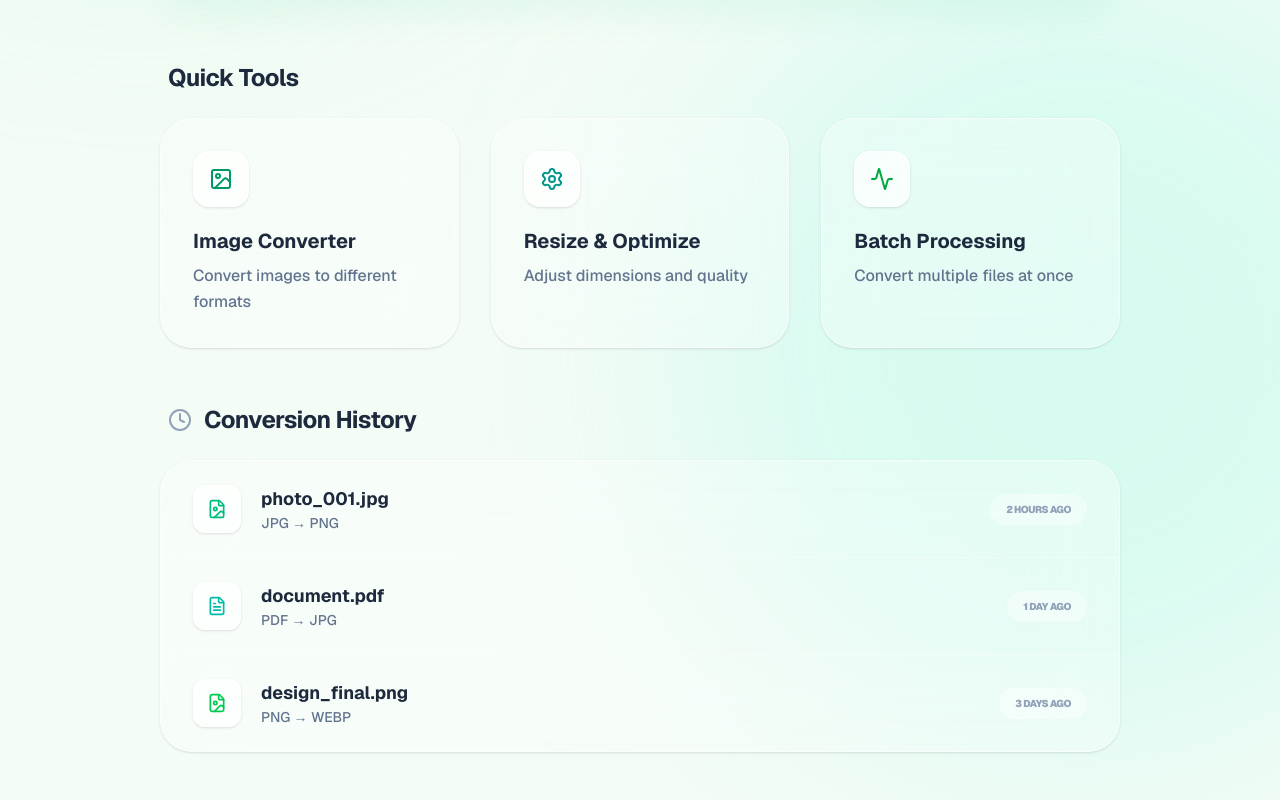
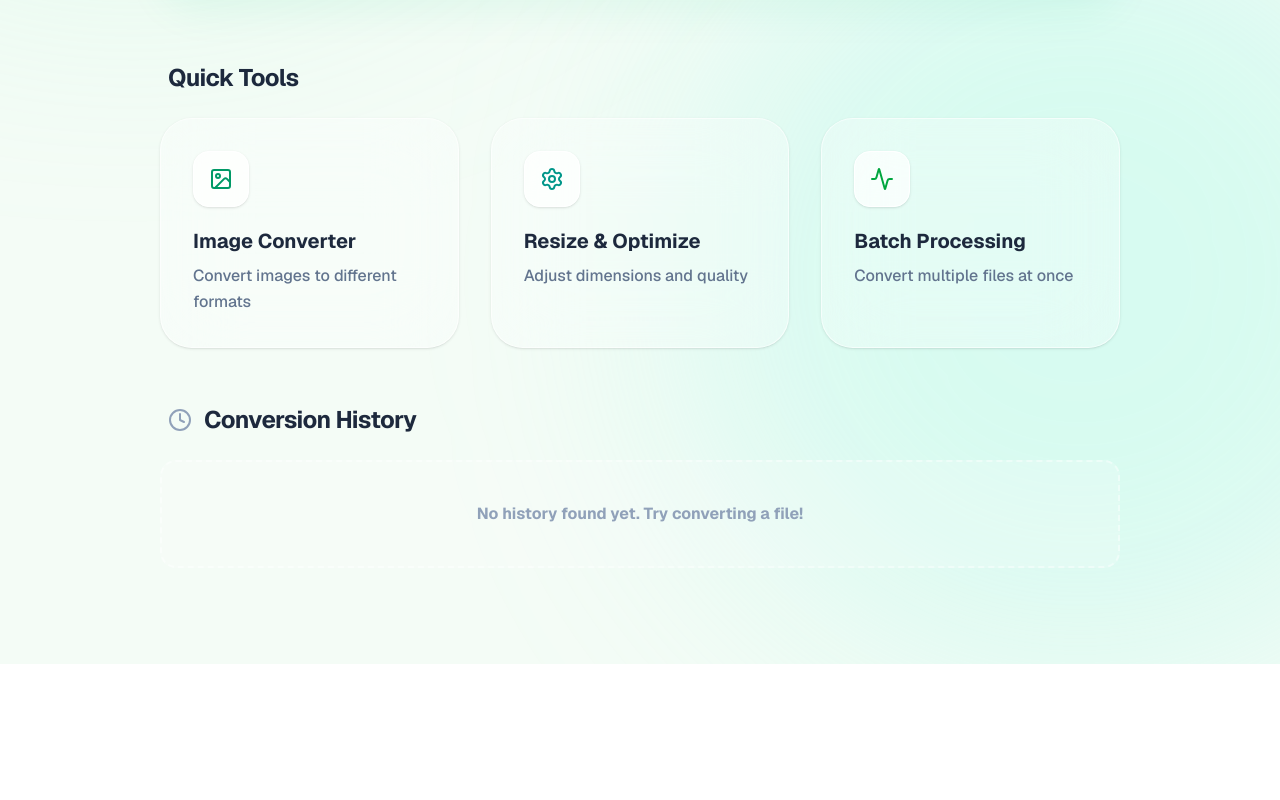
Before and after one commit to Ajoy12roy/Convert-hub, a Next.js app: page /profile in a window 1280 px wide. Shown: the part 730-1530 px from the top of the page. After the commit the page ends 1394 px from the top, so only its background shows below. Built offline with nearby package versions, Linux system fonts and the light colour scheme.

Commit message:
recent history

```diff
--- a/app/profile/page.tsx
+++ b/app/profile/page.tsx
@@ -19,9 +19,9 @@ import {
 } from 'lucide-react';
 
 import { useAuthStore } from '@/store/useAuthStore';
-import { useRouter } from 'next/navigation'; // ✅ যুক্ত করা হয়েছে: useRouter হুক
+import { useRouter } from 'next/navigation';
 
-// ✅ Typewriter Effect Hook (Fix for first letter issue)
+// ✅ Typewriter Effect Hook
 const useTypewriter = (text: string, speed: number = 60) => {
   const [displayedText, setDisplayedText] = useState('');
 
@@ -29,10 +29,9 @@ const useTypewriter = (text: string, speed: number = 60) => {
     if (!text) return;
 
     let i = 0;
-    setDisplayedText(''); // টেক্সট রিসেট করা
+    setDisplayedText('');
 
     const timer = setInterval(() => {
-      // slice(0, i + 1) ব্যবহার করায় প্রথম অক্ষর থেকে শুরু হবে
       setDisplayedText(text.slice(0, i + 1));
       i++;
 
@@ -48,19 +47,20 @@ const useTypewriter = (text: string, speed: number = 60) => {
 };
 
 export default function ProfilePage() {
-  const { user, updateProfileImage, removeProfileImage, logout, history, addToHistory } = useAuthStore();
-  const router = useRouter(); // ✅ যুক্ত করা হয়েছে: রাউটার ইনিশিয়ালাইজেশন
+  const { user, updateProfileImage, removeProfileImage, logout, history } = useAuthStore();
+  const router = useRouter();
 
+  // ❌ আগের useEffect টি কমেন্ট করা হলো কারণ এটি পেজ ভিউ করলেই হিস্ট্রি বানাচ্ছিল।
+  // কনভার্ট হিস্ট্রি কাজ করানোর জন্য অন্য পেজ থেকে addToHistory কল করতে হবে।
+  /*
   useEffect(() => {
-  // পেজ ওপেন হলেই হিস্ট্রিতে ডাটা চলে যাবে
-  addToHistory("Profile Page", "Viewed Profile Settings");
-}, []);
+    addToHistory("Profile Page", "Viewed Profile Settings");
+  }, []);
+  */
 
-  // ✅ Premium Eligibility Logic
   const [daysStayed] = useState(0);
   const isEligible = daysStayed >= 60;
 
-  // ✅ Note Toggle State
   const [showNote, setShowNote] = useState(false);
 
   const [profileData, setProfileData] = useState({
@@ -70,7 +70,6 @@ export default function ProfilePage() {
     role: isEligible ? 'Premium User' : 'Non-Premium User'
   });
 
-  // ✅ Apply Typewriter Effect
   const typedFullName = useTypewriter(profileData.fullName, 80);
   const typedEmail = useTypewriter(profileData.email, 60);
   const typedUsername = useTypewriter(profileData.username, 80);
@@ -100,17 +99,10 @@ export default function ProfilePage() {
     setIsEditing(false);
   };
 
-  // ✅ যুক্ত করা হয়েছে: প্রতিটি টুলের জন্য নির্দিষ্ট 'path'
   const quickTools = [
     { title: "Image Converter", desc: "Convert images to different formats", icon: <ImageIcon className="w-6 h-6 text-emerald-600" />, path: "/image" },
     { title: "Resize & Optimize", desc: "Adjust dimensions and quality", icon: <Settings className="w-6 h-6 text-teal-600" />, path: "/video" },
     { title: "Batch Processing", desc: "Convert multiple files at once", icon: <Activity className="w-6 h-6 text-green-600" />, path: "/document" }
-  ];
-
-  const recentConversions = [
-    { name: "photo_001.jpg", conversion: "JPG → PNG", time: "2 hours ago", icon: <FileImage className="w-5 h-5 text-emerald-500" /> },
-    { name: "document.pdf", conversion: "PDF → JPG", time: "1 day ago", icon: <FileText className="w-5 h-5 text-teal-500" /> },
-    { name: "design_final.png", conversion: "PNG → WEBP", time: "3 days ago", icon: <FileImage className="w-5 h-5 text-green-500" /> }
   ];
 
   return (
@@ -246,8 +238,8 @@ export default function ProfilePage() {
             {quickTools.map((tool, index) => (
               <div
                 key={index}
-                onClick={() => router.push(tool.path)} // ✅ যুক্ত করা হয়েছে: ক্লিক করলে নির্দিষ্ট লিংকে যাবে
-                className="bg-white/30 backdrop-blur-2xl border border-white/60 shadow-sm hover:shadow-xl rounded-[2rem] p-8 cursor-pointer transition-all duration-300 hover:-translate-y-2 group"
+                onClick={() => router.push(tool.path)}
+                className="bg-white/30 backdrop-blur-2xl border border-white/60 shadow-sm hover:shadow-xl rounded-4xl p-8 cursor-pointer transition-all duration-300 hover:-translate-y-2 group"
               >
                 <div className="w-14 h-14 bg-white/70 rounded-2xl flex items-center justify-center mb-5 shadow-sm border border-white group-hover:scale-110 group-hover:rotate-3 transition-transform duration-300">
                   {tool.icon}
@@ -259,24 +251,35 @@ export default function ProfilePage() {
           </div>
         </div>
 
+        {/* ✅ Conversion History Section */}
         <div>
           <div className="flex items-center gap-3 mb-6 px-2">
             <Clock className="w-6 h-6 text-slate-400" />
             <h2 className="text-2xl font-bold text-slate-800 tracking-tight">Conversion History</h2>
           </div>
-          <div className="bg-white/30 backdrop-blur-2xl border border-white/60 shadow-sm rounded-4xl overflow-hidden">
-            {recentConversions.map((item, index) => (
-              <div key={index} className={`flex items-center justify-between p-6 md:px-8 hover:bg-white/50 transition-colors cursor-pointer group ${index !== recentConversions.length - 1 ? 'border-b border-white/40' : ''}`}>
-                <div className="flex items-center gap-5">
-                  <div className="w-12 h-12 bg-white/70 rounded-xl flex items-center justify-center shadow-sm border border-white group-hover:scale-110 transition-transform">{item.icon}</div>
-                  <div>
-                    <h4 className="text-lg text-slate-800 font-bold">{item.name}</h4>
-                    <p className="text-sm text-slate-500 font-medium">{item.conversion}</p>
+          <div className="grid grid-cols-1 gap-4">
+            {history.length > 0 ? (
+              history.map((item) => (
+                <div key={item.id} className="flex items-center justify-between p-5 bg-white/40 border border-white/60 rounded-2xl transition-all hover:bg-white/60">
+                  <div className="flex items-center gap-4">
+                    <div className="w-12 h-12 rounded-xl bg-white flex items-center justify-center shadow-sm">
+                      <Clock className="w-5 h-5 text-slate-400" />
+                    </div>
+                    <div>
+                      <p className="font-bold text-slate-800">{item.pageName}</p>
+                      <p className="text-xs font-bold text-slate-400 uppercase tracking-widest">{item.conversionType}</p>
+                    </div>
+                  </div>
+                  <div className="text-right">
+                    <span className="text-xs font-bold text-slate-400">{item.timestamp}</span>
                   </div>
                 </div>
-                <div className="text-[10px] font-black text-slate-400 bg-white/40 px-4 py-2 rounded-full uppercase tracking-tighter">{item.time}</div>
+              ))
+            ) : (
+              <div className="text-center py-10 bg-white/20 rounded-2xl border-2 border-dashed border-white/40">
+                <p className="text-slate-400 font-bold">No history found yet. Try converting a file!</p>
               </div>
-            ))}
+            )}
           </div>
         </div>
       </div>
--- a/app/video-downloader/page.tsx
+++ b/app/video-downloader/page.tsx
@@ -17,6 +17,7 @@ import {
   RefreshCcw
 } from 'lucide-react';
 import toast, { Toaster } from 'react-hot-toast';
+import { useAuthStore } from '@/store/useAuthStore';
 
 
 const TypewriterText = ({ text, speed = 100 }: { text: string; speed?: number }) => {
@@ -67,7 +68,8 @@ export default function VideoDownloaderPage() {
   const [format, setFormat] = useState("video");
   const [previewUrl, setPreviewUrl] = useState<string | null>(null);
   const [downloadProgress, setDownloadProgress] = useState(0);
-  const [finalDownloadUrl, setFinalDownloadUrl] = useState<string | null>(null);
+const [finalDownloadUrl, setFinalDownloadUrl] = useState<string | null>(null);
+  const { addToHistory } = useAuthStore();
 
   const audioRef = useRef<HTMLAudioElement>(null);
   const videoRef = useRef<HTMLVideoElement>(null);
@@ -136,9 +138,10 @@ export default function VideoDownloaderPage() {
 
       const result = await response.json();
 
-      if (response.ok && result.url) {
+if (response.ok && result.url) {
         toast.success("✓ Conversion successful!", { id: loadingToast });
         setFinalDownloadUrl(result.url);
+        addToHistory("Video Downloader", `${selectedPlatform} ${format === 'audio' ? 'MP3' : quality}`);
       } else {
         throw new Error(result.text || "Failed to fetch file.");
       }
@@ -229,7 +232,7 @@ export default function VideoDownloaderPage() {
                 ) : (
                     <div className="text-center text-white/30">
                         <PlayCircle size={60} className="mx-auto mb-2 animate-pulse" />
-                        <p className="text-xs font-bold uppercase tracking-widest animate-pulse">Awaiting File</p>
+<p className="text-xs font-bold uppercase tracking-widest animate-pulse">Awaiting File</p>
                     </div>
                 )}
              </div>
--- a/app/video/page.tsx
+++ b/app/video/page.tsx
@@ -6,6 +6,7 @@ import { fetchFile, toBlobURL } from '@ffmpeg/util';
 // eslint-disable-next-line @typescript-eslint/no-unused-vars
 import { Upload, FileVideo, Loader2, Download, RefreshCcw, Play, Scissors, Music } from 'lucide-react';
 import toast, { Toaster } from 'react-hot-toast';
+import { useAuthStore } from '@/store/useAuthStore';
 
 // --- কাস্টম টাইপরাইটার অ্যানিমেশন কম্পোনেন্ট ---
 const TypewriterText = ({ text, delay = 0, speed = 50, cursor = true }: { text: string, delay?: number, speed?: number, cursor?: boolean }) => {
@@ -52,8 +53,9 @@ export default function VideoConverterPage() {
   const [loaded, setLoaded] = useState(false);
   const [mounted, setMounted] = useState(false); // পুরো পেজ লোড অ্যানিমেশনের জন্য
 
-  const ffmpegRef = useRef(new FFmpeg());
+const ffmpegRef = useRef(new FFmpeg());
   const fileInputRef = useRef<HTMLInputElement>(null);
+  const { addToHistory } = useAuthStore();
 
   const formats = [
     { name: 'MP3', color: 'bg-purple-500', hover: 'hover:bg-purple-600', shadow: 'shadow-purple-200' },
@@ -108,7 +110,8 @@ export default function VideoConverterPage() {
       const data = await ffmpeg.readFile(outputName);
       // eslint-disable-next-line @typescript-eslint/no-explicit-any
       const url = URL.createObjectURL(new Blob([(data as any).buffer]));
-      setDownloadUrl(url);
+setDownloadUrl(url);
+      addToHistory("Video Tool", `Convert to ${targetFormat}`);
       toast.success("Conversion Complete!");
     // eslint-disable-next-line @typescript-eslint/no-unused-vars
     } catch (err) {
--- a/store/useAuthStore.ts
+++ b/store/useAuthStore.ts
@@ -47,17 +47,29 @@ export const useAuthStore = create<AuthState>()(
 
       // Function to add a new history entry
       addToHistory: (pageName, conversionType) =>
-        set((state) => ({
+        set((state) => {
+          // সুন্দর করে ডেট এবং টাইম ফরম্যাট করার জন্য
+          const formattedTime = new Date().toLocaleString('en-US', {
+            year: 'numeric',
+            month: 'short',
+            day: 'numeric',
+            hour: '2-digit',
+            minute: '2-digit',
+            hour12: true
+          });
+
+          return {
             history: [
               {
-              id: Math.random().toString(36).substr(2, 9),
+                id: Math.random().toString(36).substring(2, 11), // substr এর বদলে substring ব্যবহার করা হয়েছে
                 pageName,
                 conversionType,
-              timestamp: new Date().toLocaleString(),
+                timestamp: formattedTime,
               },
               ...state.history.slice(0, 9) // Keep only the last 10 items
             ]
-        })),
+          };
+        }),
 
       clearHistory: () => set({ history: [] }),
 
```
Also changed, not shown: app/code-converter/page.tsx (+4 -1 lines), app/document/page.tsx (+6 -2 lines), app/image/page.tsx (+9 -3 lines), 1 other file (tests, documents, lock files or other folders). Lines whose indentation alone changed are shown as unchanged.
